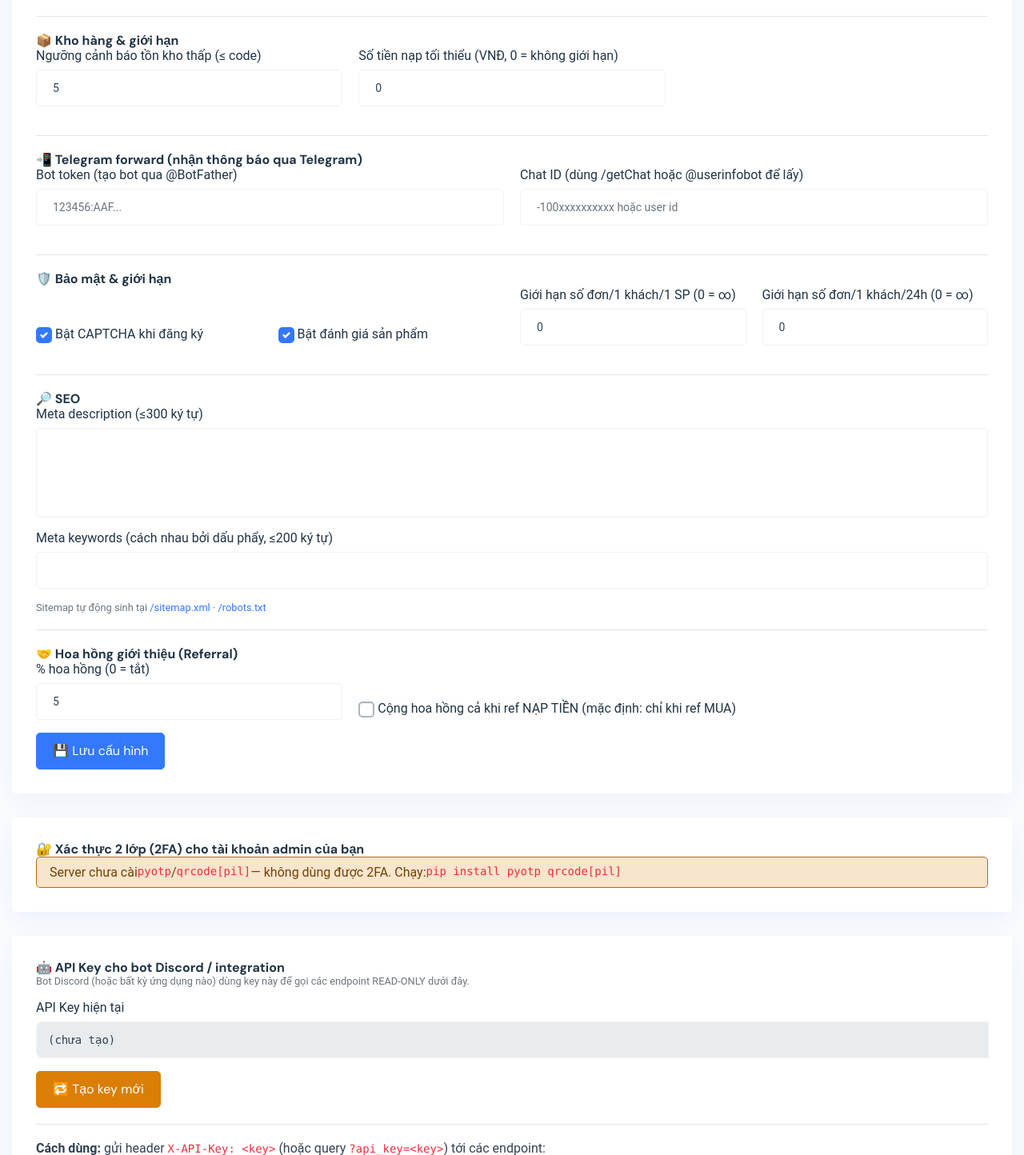
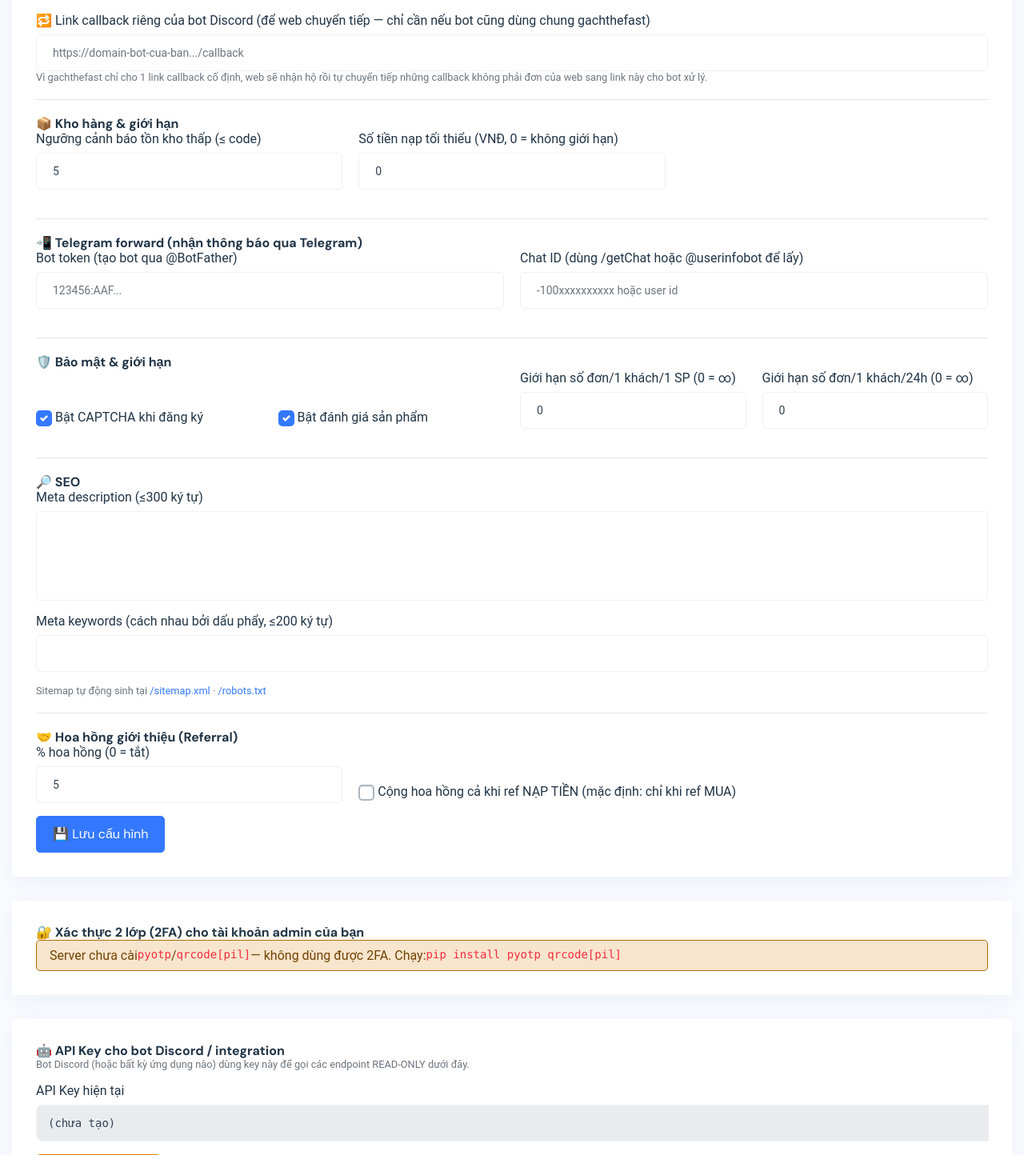
Before and after one commit to vophu7191-glitch/Web-shop-narri-store, a Flask app: template templates/admin_settings.html in a window 1280 px wide. Shown: the part 1507-2951 px from the top of the page at 80% size. Run offline with Flask 3, Linux system fonts and the light colour scheme; the template is opened without the code that fills it, so the values that code supplies are empty; parts of the project's set-up code (start-up, migrations or seed data) failed here and were passed over; some libraries are stand-ins or nearby versions.

Commit message:
Add files via upload

```diff
--- a/templates/admin_settings.html
+++ b/templates/admin_settings.html
@@ -136,6 +136,12 @@
             </div>
         </div>
         <p class="text-muted small">Callback URL cần khai báo bên gachthefast: <code>{{ gachthefast_callback_url }}</code></p>
+
+        <div class="form-group">
+            <label>🔁 Link callback riêng của bot Discord (để web chuyển tiếp — chỉ cần nếu bot cũng dùng chung gachthefast)</label>
+            <input type="text" name="bot_callback_url" class="form-control" value="{{ cfg.get('bot_callback_url','') }}" placeholder="https://domain-bot-cua-ban.../callback">
+            <p class="text-muted small mb-0">Vì gachthefast chỉ cho 1 link callback cố định, web sẽ nhận hộ rồi tự chuyển tiếp những callback không phải đơn của web sang link này cho bot xử lý.</p>
+        </div>
 
         <hr>
         <h6>📦 Kho hàng &amp; giới hạn</h6>
```
